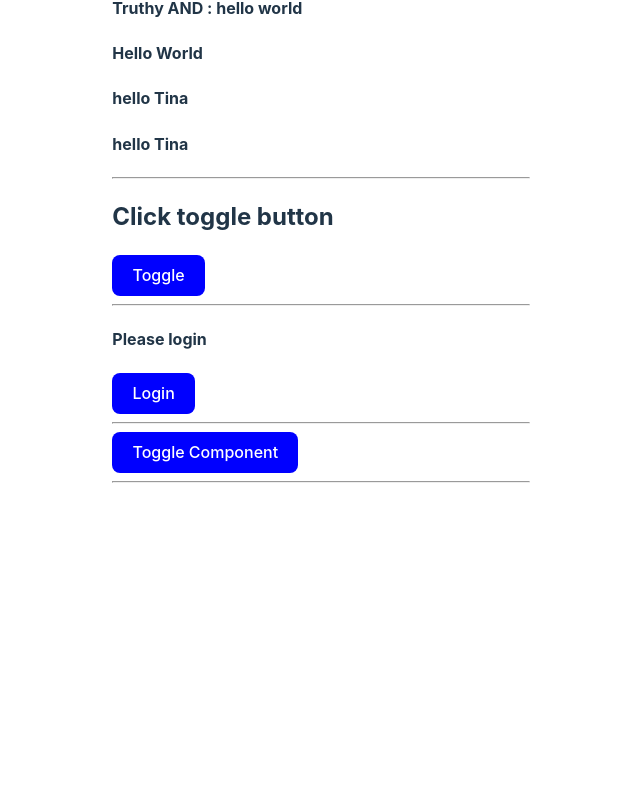
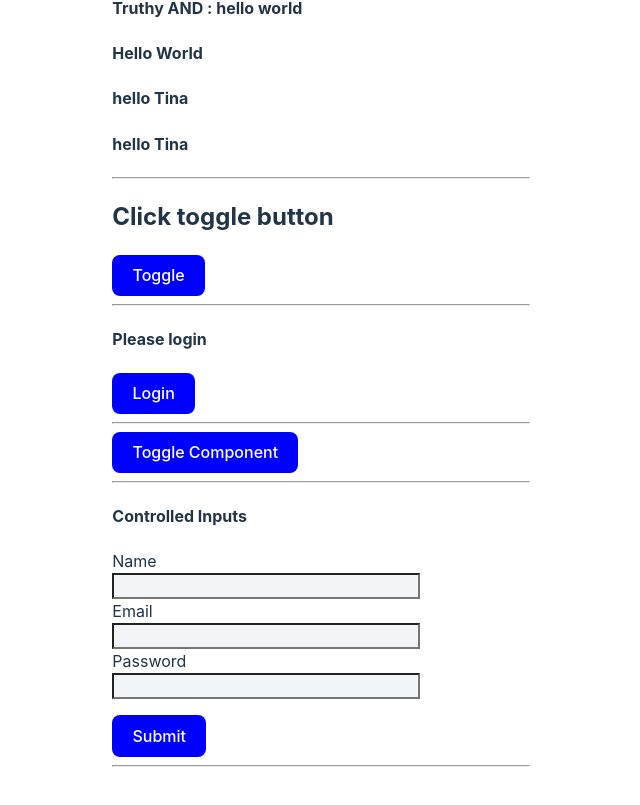
Before and after one commit to Sisi-tech/course-vite-react, a React (Vite) app: page / in a window 1280 px wide. Shown: the part 1958-2763 px from the top of the page, without its empty margins (319-959 px from the left). Before the commit the page ends 2481 px from the top, so only its background shows below. Built offline with nearby package versions, Linux system fonts and the light colour scheme; no server answers.

Commit message:
add form.jsx

```diff
--- /dev/null
+++ b/src/form.jsx
@@ -0,0 +1,23 @@
+
+const ControlledInputs = () => {
+    return (
+        <form>
+            <h4>Controlled Inputs</h4>
+            <div className="form-row">
+                <label className="form-label" htmlFor="name">Name</label>
+                <input type="text" id="name" />
+            </div>
+            <div className="form-row">
+                <label className="form-label" htmlFor="email">Email</label>
+                <input type="text" id="email" />
+            </div>
+            <div className="form-row">
+                <label className="form-label" htmlFor="password">Password</label>
+                <input type="text" id="password" />
+            </div>
+            <button type="submit" className="btn" style={{marginTop: "1rem"}}>Submit</button>
+        </form>
+    )
+}
+
+export default ControlledInputs;
--- a/src/index.css
+++ b/src/index.css
@@ -67,3 +67,14 @@ button:focus-visible {
     background-color: #f9f9f9;
   }
 }
+
+.form-row {
+  display: flex;
+  flex-direction: column;
+}
+
+.form-row input {
+  width: 300px;
+  height: 20px;
+  background-color: #f2f5f8;
+}
--- a/src/main.jsx
+++ b/src/main.jsx
@@ -12,6 +12,7 @@ import ShortCircuitOverview from './truthyFalsy.jsx'
 import ToggleBtn from './toggleBtn.jsx'
 import ToggleChallenge from './toggleChallenge.jsx'
 import CleanupFunc from './cleanup-func.jsx'
+import ControlledInputs from './form.jsx'
 
 
 ReactDOM.createRoot(document.getElementById('root')).render(
@@ -38,5 +39,7 @@ ReactDOM.createRoot(document.getElementById('root')).render(
     <hr />
     <CleanupFunc />
     <hr />
+    <ControlledInputs />
+    <hr />
   </React.StrictMode>,
 )
```
